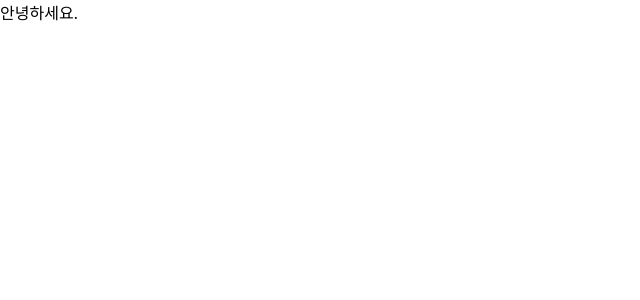
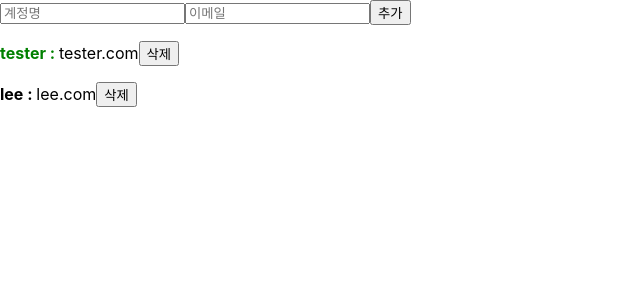
Before and after one commit to Ufarufa/fast-campus-react-basic, a React (Create React App) app: page / in a window 1280 px wide. Shown: the top 300 px of the page, without its empty margins (0-640 px from the left). Built offline with nearby package versions, Linux system fonts and the light colour scheme.

Commit message:
useRef, useState, useEffect 실습

```diff
--- a/src/App.js
+++ b/src/App.js
@@ -1,12 +1,89 @@
-import React from "react";
+import React, { useState, useRef } from "react";
+import CreateUser from "./CreateUser";
 import Hello from "./Hello";
-
+import UserList from "./UserList";
 
 function App() {
+  const [inputs, setInputs] = useState({
+    username: "",
+    email: "",
+  });
+
+  const [users, setUsers] = useState([
+    {
+      id: 1,
+      username: "tester",
+      email: "tester.com",
+      active: true,
+    },
+    {
+      id: 2,
+      username: "lee",
+      email: "lee.com",
+      active: false,
+    },
+  ]);
+
+  const nextId = useRef(5);
+
+  const { username, email } = inputs;
+  const onChange = (e) => {
+    const { name, value } = e.target;
+    setInputs({
+      ...inputs,
+      [name]: value,
+    });
+  };
+
+  const onCreate = (e) => {
+    setInputs({
+      username: "",
+      email: "",
+    });
+
+    const user = {
+      id: nextId.current,
+      username,
+      email,
+    };
+
+    setUsers([...users, user]);
+
+    nextId.current += 1;
+  };
+
+  const onRemove = (id) => {
+    setUsers(
+      users.filter((user) => {
+        return user.id !== id;
+      })
+    );
+  };
+
+  const onToggle = (id) => {
+    setUsers(
+      users.map((user) => {
+        if (user.id === id) user.active = !user.active;
+
+        return user;
+      })
+    );
+  };
+
   return (
-    <div className="App">
-     <Hello></Hello>
-    </div>
+    <>
+      <CreateUser
+        username={username}
+        email={email}
+        onChange={onChange}
+        onCreate={onCreate}
+      ></CreateUser>
+      <UserList
+        users={users}
+        onRemove={onRemove}
+        onToggle={onToggle}
+      ></UserList>
+    </>
   );
 }
 
--- /dev/null
+++ b/src/CreateUser.js
@@ -0,0 +1,26 @@
+import React from "react";
+
+function CreateUser({ username, email, onChange, onCreate }) {
+
+
+
+    return (
+    <div>
+      <input
+        name="username"
+        placeholder="계정명"
+        onChange={onChange}
+        value={username}
+      />
+      <input
+        name="email"
+        placeholder="이메일"
+        onChange={onChange}
+        value={email}
+      />
+      <button onClick={onCreate}>추가</button>
+    </div>
+  );
+}
+
+export default CreateUser;
--- /dev/null
+++ b/src/UserList.js
@@ -0,0 +1,31 @@
+import React, { useEffect } from "react";
+
+function UserList({ users, onRemove, onToggle }) {
+  useEffect(() => {
+    console.log("컴퍼넌트가 화면에 나타남 ");
+  }, []);
+
+  return (
+    <div>
+      {users.map((user) => {
+        return (
+          <p>
+            <b
+              onClick={() => onToggle(user.id)}
+              style={{
+                color: user.active ? "green" : "black",
+                cursor: "pointer",
+              }}
+            >
+              {user.username} :{" "}
+            </b>
+            <span>{user.email}</span>
+            <button onClick={() => onRemove(user.id)}>삭제</button>
+          </p>
+        );
+      })}
+    </div>
+  );
+}
+
+export default UserList;
```
Also changed, not shown: 1 other file (tests, documents, lock files or other folders).
